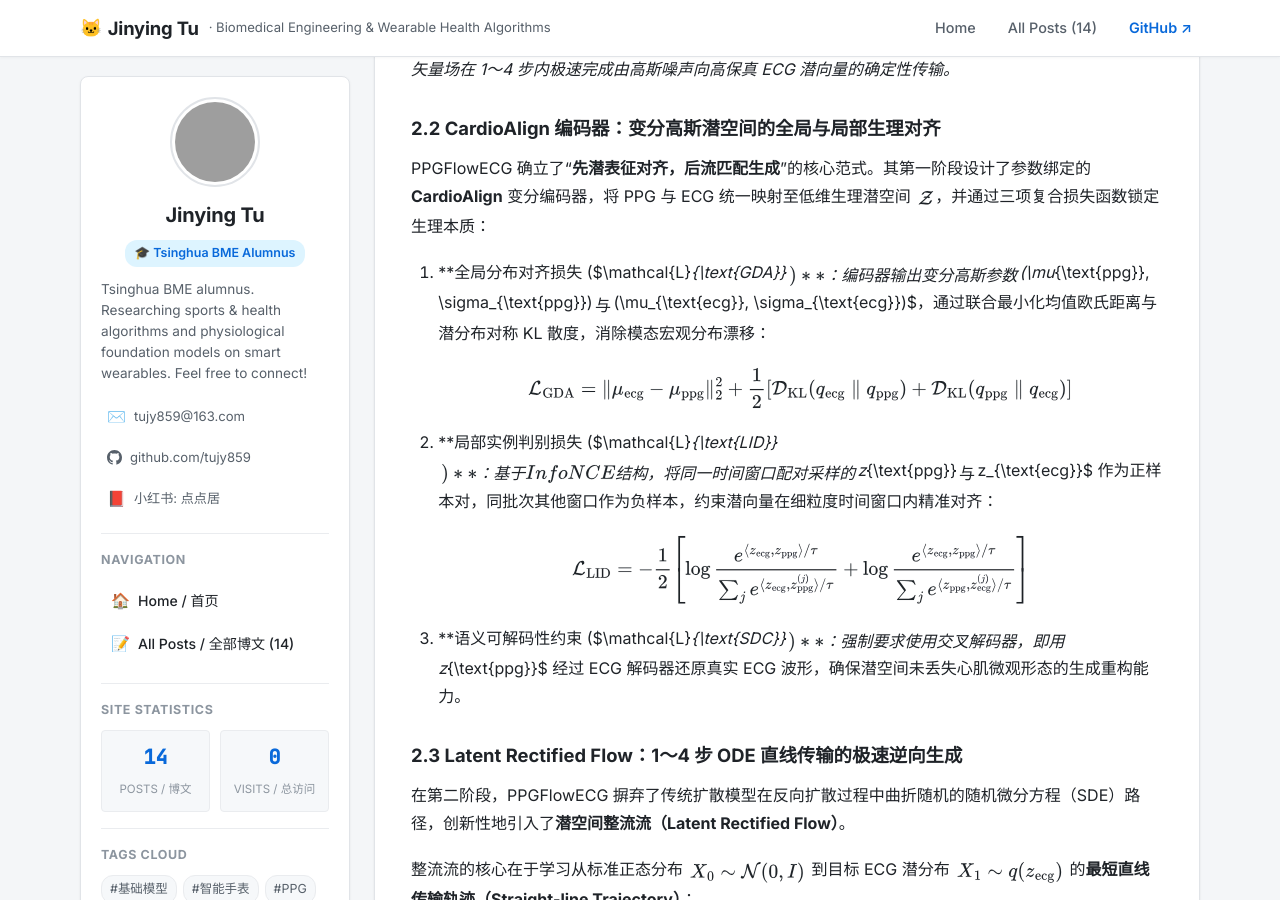
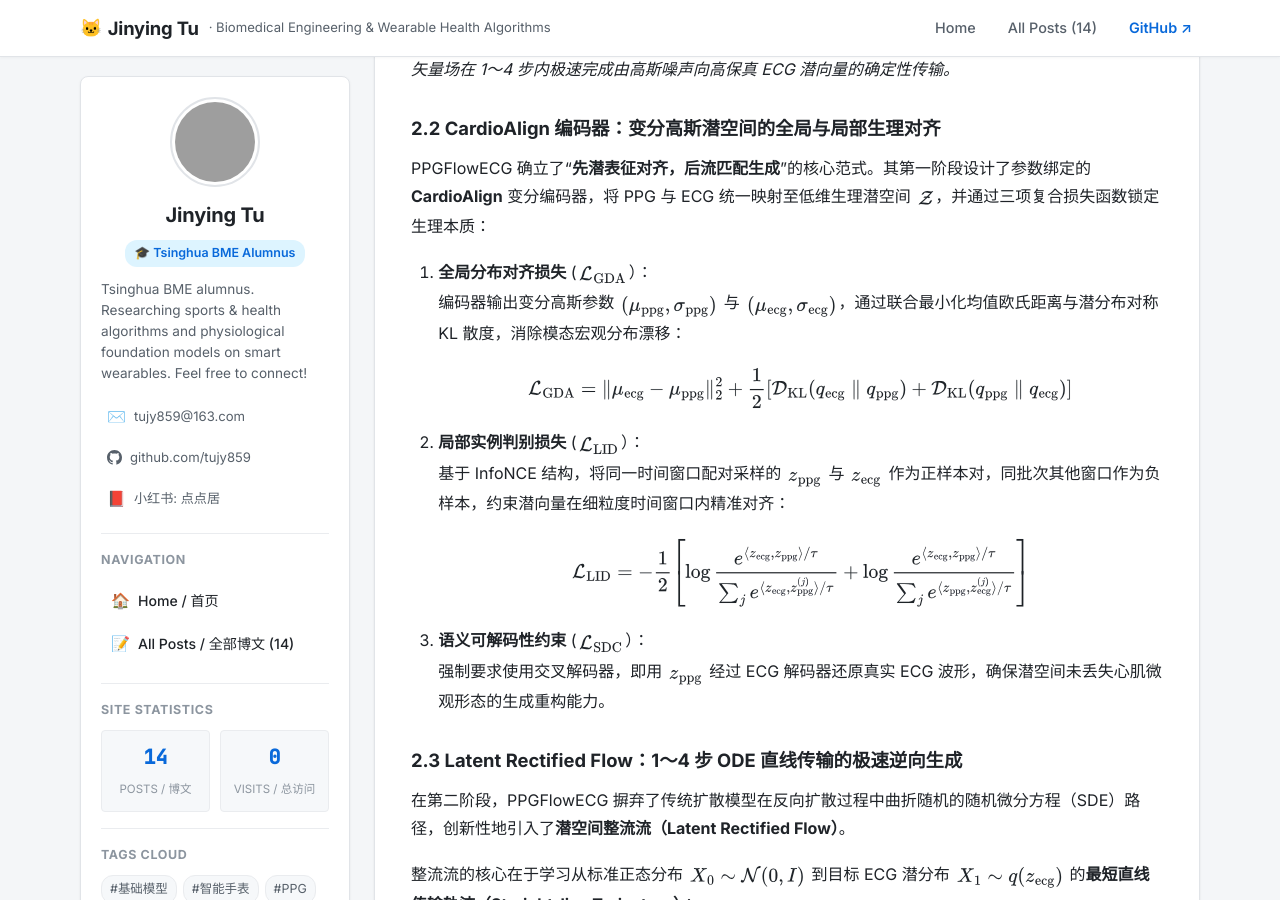
Before and after one commit to tujy859/blogs, a Jekyll site: the page built from _posts/2026-10-21-shenda-hong-lab-physio-foundation-models.md, in a window 1280 px wide and 900 px high, scrolled down 5421 px. Built offline with Jekyll 4.4.1, drawn with Linux system fonts in a browser that asks for light colours; some of the changed text lies outside the part shown; grey boxes are pictures that could not be loaded.

```diff
--- a/_posts/2026-10-21-shenda-hong-lab-physio-foundation-models.md
+++ b/_posts/2026-10-21-shenda-hong-lab-physio-foundation-models.md
@@ -117,42 +117,42 @@ description: 深入剖析北京大学洪申达团队（PKUDigitalHealth）在生
 
 ### 2.2 CardioAlign 编码器：变分高斯潜空间的全局与局部生理对齐
 
-PPGFlowECG 确立了“**先潜表征对齐，后流匹配生成**”的核心范式。其第一阶段设计了参数绑定的 **CardioAlign** 变分编码器，将 PPG 与 ECG 统一映射至低维生理潜空间 $\mathcal{Z}$，并通过三项复合损失函数锁定生理本质：
+PPGFlowECG 确立了“**先潜表征对齐，后流匹配生成**”的核心范式。其第一阶段设计了参数绑定的 **CardioAlign** 变分编码器，将 PPG 与 ECG 统一映射至低维生理潜空间 $$\mathcal{Z}$$，并通过三项复合损失函数锁定生理本质：
 
-1. **全局分布对齐损失 ($\mathcal{L}_{\text{GDA}}$)**：
-   编码器输出变分高斯参数 $(\mu_{\text{ppg}}, \sigma_{\text{ppg}})$ 与 $(\mu_{\text{ecg}}, \sigma_{\text{ecg}})$，通过联合最小化均值欧氏距离与潜分布对称 KL 散度，消除模态宏观分布漂移：
+1. **全局分布对齐损失** ($$\mathcal{L}_{\text{GDA}}$$）：
+   编码器输出变分高斯参数 $$(\mu_{\text{ppg}}, \sigma_{\text{ppg}})$$ 与 $$(\mu_{\text{ecg}}, \sigma_{\text{ecg}})$$，通过联合最小化均值欧氏距离与潜分布对称 KL 散度，消除模态宏观分布漂移：
 
    $$
    \mathcal{L}_{\text{GDA}} = \|\mu_{\text{ecg}} - \mu_{\text{ppg}}\|_2^2 + \frac{1}{2} \left[ \mathcal{D}_{\text{KL}}(q_{\text{ecg}} \parallel q_{\text{ppg}}) + \mathcal{D}_{\text{KL}}(q_{\text{ppg}} \parallel q_{\text{ecg}}) \right]
    $$
 
-2. **局部实例判别损失 ($\mathcal{L}_{\text{LID}}$)**：
-   基于 InfoNCE 结构，将同一时间窗口配对采样的 $z_{\text{ppg}}$ 与 $z_{\text{ecg}}$ 作为正样本对，同批次其他窗口作为负样本，约束潜向量在细粒度时间窗口内精准对齐：
+2. **局部实例判别损失** ($$\mathcal{L}_{\text{LID}}$$）：
+   基于 InfoNCE 结构，将同一时间窗口配对采样的 $$z_{\text{ppg}}$$ 与 $$z_{\text{ecg}}$$ 作为正样本对，同批次其他窗口作为负样本，约束潜向量在细粒度时间窗口内精准对齐：
 
    $$
    \mathcal{L}_{\text{LID}} = -\frac{1}{2} \left[ \log \frac{e^{\langle z_{\text{ecg}}, z_{\text{ppg}} \rangle / \tau}}{\sum_j e^{\langle z_{\text{ecg}}, z_{\text{ppg}}^{(j)} \rangle / \tau}} + \log \frac{e^{\langle z_{\text{ecg}}, z_{\text{ppg}} \rangle / \tau}}{\sum_j e^{\langle z_{\text{ppg}}, z_{\text{ecg}}^{(j)} \rangle / \tau}} \right]
    $$
 
-3. **语义可解码性约束 ($\mathcal{L}_{\text{SDC}}$)**：
-   强制要求使用交叉解码器，即用 $z_{\text{ppg}}$ 经过 ECG 解码器还原真实 ECG 波形，确保潜空间未丢失心肌微观形态的生成重构能力。
+3. **语义可解码性约束** ($$\mathcal{L}_{\text{SDC}}$$）：
+   强制要求使用交叉解码器，即用 $$z_{\text{ppg}}$$ 经过 ECG 解码器还原真实 ECG 波形，确保潜空间未丢失心肌微观形态的生成重构能力。
 
 ### 2.3 Latent Rectified Flow：1～4 步 ODE 直线传输的极速逆向生成
 
 在第二阶段，PPGFlowECG 摒弃了传统扩散模型在反向扩散过程中曲折随机的随机微分方程（SDE）路径，创新性地引入了**潜空间整流流（Latent Rectified Flow）**。
 
-整流流的核心在于学习从标准正态分布 $X_0 \sim \mathcal{N}(0, I)$ 到目标 ECG 潜分布 $X_1 \sim q(z_{\text{ecg}})$ 的**最短直线传输轨迹（Straight-line Trajectory）**：
+整流流的核心在于学习从标准正态分布 $$X_0 \sim \mathcal{N}(0, I)$$ 到目标 ECG 潜分布 $$X_1 \sim q(z_{\text{ecg}})$$ 的**最短直线传输轨迹（Straight-line Trajectory）**：
 
 $$
 X_t = (1 - t)X_0 + tX_1, \quad t \in [0, 1]
 $$
 
-网络 $v_\theta(X_t, t, z_{\text{ppg}})$ 学习拟合该直线速度场，其训练目标为简单的最小二乘回归：
+网络 $$v_\theta(X_t, t, z_{\text{ppg}})$$ 学习拟合该直线速度场，其训练目标为简单的最小二乘回归：
 
 $$
 \mathcal{L}_{\text{stage2}}(\theta) = \mathbb{E}_{X_0 \sim \mathcal{N}(0, I), X_1, t \sim \mathcal{U}(0, 1)} \left[ \|v_\theta(X_t, t, z_{\text{ppg}}) - (X_1 - X_0)\|_2^2 \right]
 $$
 
-* **常微分方程（ODE）极速采样**：因为传输轨迹近似为直线，推断时不再需要步步微调去噪，直接使用 Euler 求解器或 RK45 求解器进行 **1～4 步数值积分**，即可精确求解最终的 ECG 潜向量 $z_{\text{ecg}}^*$；
+* **常微分方程（ODE）极速采样**：因为传输轨迹近似为直线，推断时不再需要步步微调去噪，直接使用 Euler 求解器或 RK45 求解器进行 **1～4 步数值积分**，即可精确求解最终的 ECG 潜向量 $$z_{\text{ecg}}^*$$；
 * **极低推断延迟**：与需要 50～100 步采样的常规扩散模型（DDPM/DDIM）相比，推断时间缩短 **90% 以上**，完全达到了智能手表与急诊床旁实时监测的算力上限。
 
 ### 2.4 医生双盲图灵测试与心血管重症筛查实证
@@ -213,7 +213,7 @@ $$
 * **超轻量端侧部署**：AnyPPG 采用了团队自主研发的 **Net1D**（7 阶段 1D-ResNet）作为主干。预训练完成后，端侧推理只需保留单个仅 **5.85M 参数**的轻量级 PPG 编码器，毫秒级算力开销即可无缝嵌入可穿戴芯片。
 * **大规模全表型实验验证**：基于超 10 万小时的高精度同步时序数据，AnyPPG 采用冻结主干特征 + 线性探测（Linear Probing）的严苛协议，在 **15 项心血管基准任务**与 **307 种全身复杂疾病表型**上展开了前所未有的广谱评测：
   - **心血管核心基准**：在心律失常、心肌梗死、血压异常等传统任务中全面打破现有 SOTA；
-  - **非循环系统全身器官表型大放异彩**：在多达 **230 种非心血管系统疾病**中取得了 $\text{AUC} \ge 0.70$ 的出色表现。特别是在**慢性肾脏病（CKD）**、**高钾血症（Hyperkalemia）**与**帕金森综合征**的无创早筛中，AUC 显著超越所有对比的自监督和监督基线，有力佐证了手腕脉搏波作为全身多系统生理镜像的颠覆性潜力。
+  - **非循环系统全身器官表型大放异彩**：在多达 **230 种非心血管系统疾病**中取得了 $$\text{AUC} \ge 0.70$$ 的出色表现。特别是在**慢性肾脏病（CKD）**、**高钾血症（Hyperkalemia）**与**帕金森综合征**的无创早筛中，AUC 显著超越所有对比的自监督和监督基线，有力佐证了手腕脉搏波作为全身多系统生理镜像的颠覆性潜力。
 
 ---
 
@@ -226,8 +226,8 @@ $$
 然而，这类“端到端印象派”模型在临床落地时面临着严重的**信任危机与高虚假幻觉率**：
 - **临床因果链条断裂**：真实世界的心内科医生阅读一份 12-导联心电图时，具有极其严密且刻板的**临床四步判定流**：
   1. *查心率节律*（P 波是否存在？心率是否整齐？是否窦性？）；
-  2. *量各波时限*（PR 间期是否 $> 200\text{ ms}$？QRS 波群时限是否 $> 120\text{ ms}$？QTc 间期是否延长？）；
-  3. *审形态抬高*（胸前 V1～V4 导联 ST 段是否有特征性弓背抬高 $> 0.1\text{ mV}$？T 波是否对称倒置？）；
+  2. *量各波时限*（PR 间期是否 $$> 200\text{ ms}$$？QRS 波群时限是否 $$> 120\text{ ms}$$？QTc 间期是否延长？）；
+  3. *审形态抬高*（胸前 V1～V4 导联 ST 段是否有特征性弓背抬高 $$> 0.1\text{ mV}$$？T 波是否对称倒置？）；
   4. *合指南定论*（根据严格的指南量纲阈值下达最终诊断结论）。
 - **黑盒幻觉灾难**：现存医疗大模型往往缺乏对微观波形参数的量纲度量能力，容易根据全局粗糙的轮廓纹理“凭印象猜测”，给出“急性前壁心肌梗死”等惊悚结论，却无法指认异常波形发生的具体导联、毫秒数或毫伏变化。
 
@@ -245,7 +245,7 @@ $$
 GEM 首次确立了医疗大语言模型的物理约束准则：**在输出任何疾病结论之前，必须强制输出可验证的客观生物物理量纲**：
 - 显式给出 PR 间期（ms）、QRS 宽度（ms）、QT/QTc 间期（ms）的具体测量数值；
 - 准确定位 ST 段抬高或压低的确切毫伏数（mV）及其受影响的特定导联（如 II, III, aVF 导联对应下壁梗死）；
-- 将诊断结论与临床指南判定规则建立确定性的因果链接（例如：$\text{PR 间期} = 224\text{ ms} > 200\text{ ms} \implies \text{一度房室传导阻滞}$）。
+- 将诊断结论与临床指南判定规则建立确定性的因果链接（例如：$$\text{PR 间期} = 224\text{ ms} > 200\text{ ms} \implies \text{一度房室传导阻滞}$$）。
 
 ![GEM 双编码器多模态大模型架构]({{ site.baseurl }}/assets/images/gem_architecture.png)
 
```
Also changed, not shown: other parts of _posts/2026-10-21-shenda-hong-lab-physio-foundation-models.md (+1 -1 lines), assets/images/wenxin_wuyang_device.png.
